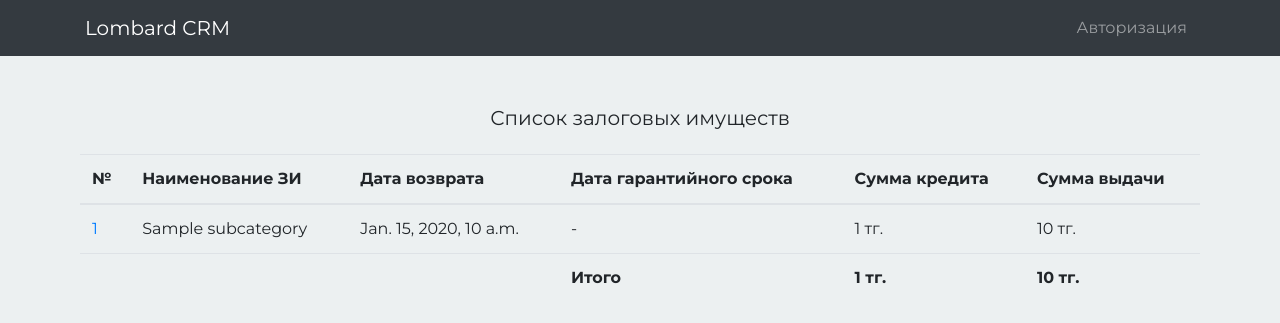
After one commit to glokzs/lombard_crm, a Django app: template pawnshop_crm/pawnshop/templates/pledge_item/list.html in a window 1280 px wide. The commit adds this page. Shown: the top 323 px of the page. Run offline with Django 3.2, Linux system fonts and the light colour scheme; the template is opened without the code that fills it: most values are stand-ins (such as "Sample title", 1, 10 or a date in 2020); some libraries are stand-ins or nearby versions.

Commit message:
#113 Создал страницу со списком залоговых имуществ

```diff
--- a/pawnshop_crm/pawnshop/templates/partials/_header.html
+++ b/pawnshop_crm/pawnshop/templates/partials/_header.html
@@ -7,14 +7,17 @@
         </button>
         <div class="collapse navbar-collapse" id="navbarNavAltMarkup">
             <ul class="navbar-nav">
-
+                {% if user.is_authenticated %}
                     {% if perms.accounts.add_loan %}
                     {#                    <a class="nav-item nav-link" href="{% url 'pawnshop:loan_list' %}">Займы</a>#}
                     <li class="nav-item">
                         <a class="nav-link" href="{% url 'pawnshop:loan_list' %}">Займы</a>
                     </li>
                     {% endif %}
-
+                    <li class="nav-item">
+                        <a class="nav-link" href="{% url 'pawnshop:pledge_items' %}">Список залоговых имуществ</a>
+                    </li>
+                {% endif %}
             </ul>
             <ul class="navbar-nav ml-auto">
                 {% if user.is_authenticated %}
--- /dev/null
+++ b/pawnshop_crm/pawnshop/templates/pledge_item/list.html
@@ -0,0 +1,54 @@
+{% extends 'base.html' %}
+
+{% block title %}
+    Lombard CRM
+{% endblock %}
+
+{% block heading %}
+    Список залоговых имуществ
+{% endblock %}
+
+{% block content %}
+
+    <table class="table table-hover mt-4">
+        <thead>
+        <tr>
+            <th scope="col">№</th>
+            <th scope="col">Наименование ЗИ</th>
+            <th scope="col">Дата возврата</th>
+            <th scope="col">Дата гарантийного срока</th>
+            <th scope="col">Сумма кредита</th>
+            <th scope="col">Сумма выдачи</th>
+        </tr>
+        </thead>
+        <tbody>
+        {% for pledge_item in pledge_items %}
+            <tr>
+                <td><a href="{% url 'pawnshop:loan_detail' pledge_item.loan.pk %}">{{ pledge_item.loan.id }}</a></td>
+                <td>{{ pledge_item.subcategory.name }}</td>
+                <td>{{ pledge_item.loan.date_of_expire }}</td>
+                <td>-</td>
+                <td>{{ pledge_item.loan.total_amount|floatformat:0 }} тг.</td>
+                <td>{{ pledge_item.loan.client_amount|floatformat:0 }} тг.</td>
+            </tr>
+        {% empty %}
+            <tr>
+                <td colspan="10">
+                    <div class="no-content">
+                        <p class="no-content-text">Нет активных залогов</p>
+                    </div>
+                </td>
+            </tr>
+        {% endfor %}
+        <tr>
+            <th scope="col"></th>
+            <th scope="col"></th>
+            <th scope="col"></th>
+            <th scope="col">Итого</th>
+            <th scope="col">{{ total_amount }} тг.</th>
+            <th scope="col">{{ client_amount }} тг.</th>
+
+        </tr>
+        </tbody>
+    </table>
+{% endblock %}
--- a/pawnshop_crm/pawnshop/urls.py
+++ b/pawnshop_crm/pawnshop/urls.py
@@ -18,6 +18,7 @@ urlpatterns = (
     path('loans/<int:loan_pk>/', LoanDetailView.as_view(), name='loan_detail'),
     path('clients/<int:client_pk>/loans/create/', LoanCreateView.as_view(), name='loan_create'),
     path('pledge_items/create/', PledgeItemCreateAjaxView.as_view(), name='pledge_item_create_ajax'),
+    path('pledge_items/', PledgeItemListView.as_view(), name='pledge_items'),
     path('criteria_list/create/', CriteriaValueCreateAjaxView.as_view(),
          name='criteria_value_create_ajax'),
     path('loans/<int:loan_pk>/ticket/', TicketDownloadView.as_view(), name='loan_ticket'),
```
Also changed, not shown: pawnshop_crm/pawnshop/views/pledge_item_views.py (+11 -1 lines).
